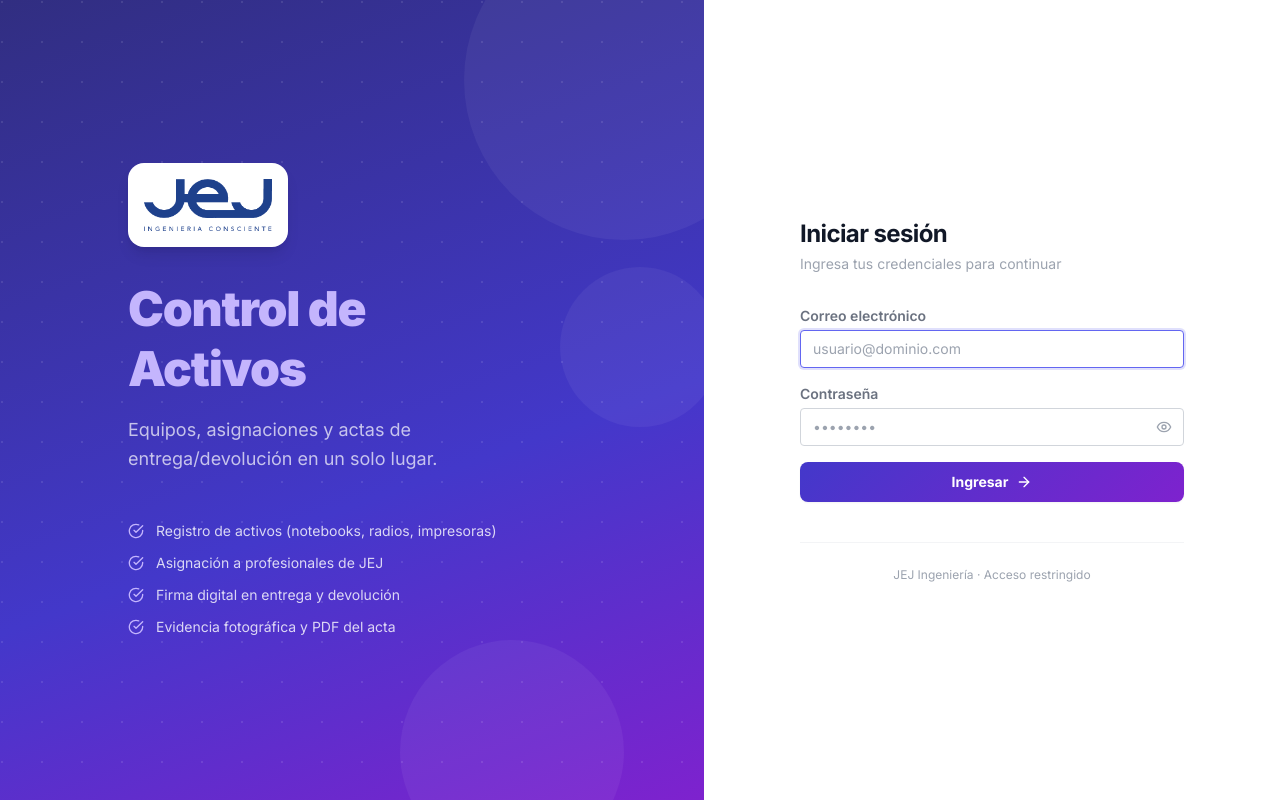
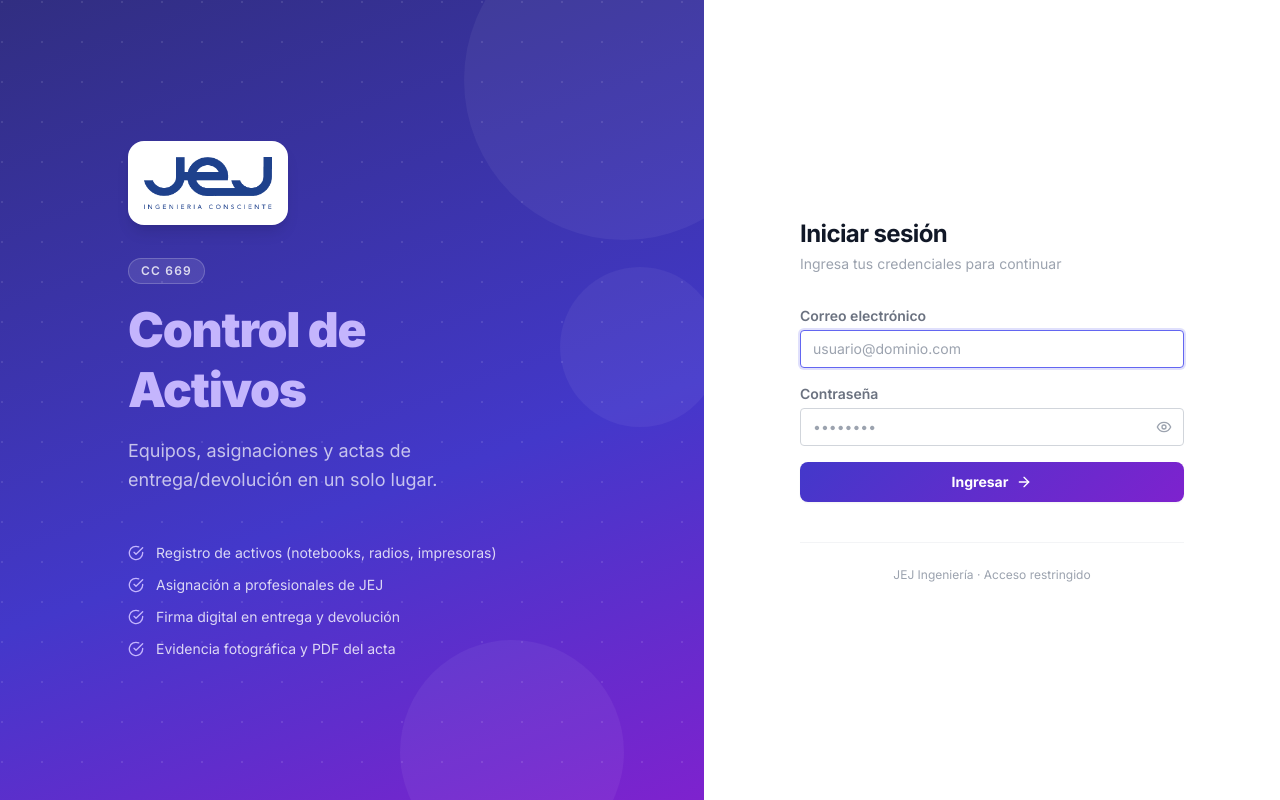
Before and after one commit to cport002/control-activos-jej, a React (Vite) app in the folder frontend/: page /login in a window 1280 px wide. Built offline with nearby package versions, Linux system fonts and the light colour scheme; no server answers.

Commit message:
Agrega etiqueta de CC (centro de costo) en login y sidebar
Con varios contratos usando el mismo sistema clonado, se agrega un
badge "CC 669" bajo el logo en el login y junto al nombre en el
sidebar, para distinguir de un vistazo cual contrato es cual.

```diff
--- a/frontend/src/components/layout/Layout.tsx
+++ b/frontend/src/components/layout/Layout.tsx
@@ -64,7 +64,7 @@ export default function Layout({ auth }: Props) {
           </div>
           <div className="leading-tight">
             <p className="text-white font-bold text-sm tracking-wide">JEJ INGENIERÍA</p>
-            <p className="text-white/60 text-[10px] tracking-widest uppercase font-medium">Control de Activos</p>
+            <p className="text-white/60 text-[10px] tracking-widest uppercase font-medium">Control de Activos · CC 669</p>
           </div>
           <button className="ml-auto lg:hidden text-white/70 hover:text-white" onClick={() => setSidebarOpen(false)}>
             <X size={18} />
--- a/frontend/src/pages/LoginPage.tsx
+++ b/frontend/src/pages/LoginPage.tsx
@@ -46,6 +46,10 @@ export default function LoginPage({ onLogin }: Props) {
             <div className="w-40 rounded-2xl bg-white p-4 shadow-lg mb-8">
               <img src="/logo-jej.png" alt="JEJ Ingeniería" className="w-full" />
             </div>
+
+            <span className="inline-block px-3 py-1 rounded-full bg-white/10 border border-white/20 text-white/80 text-xs font-semibold tracking-widest uppercase mb-4">
+              CC 669
+            </span>
 
             <h1 className="text-5xl font-black leading-tight mb-4">
               <span className="text-violet-300">Control de</span><br />
```
